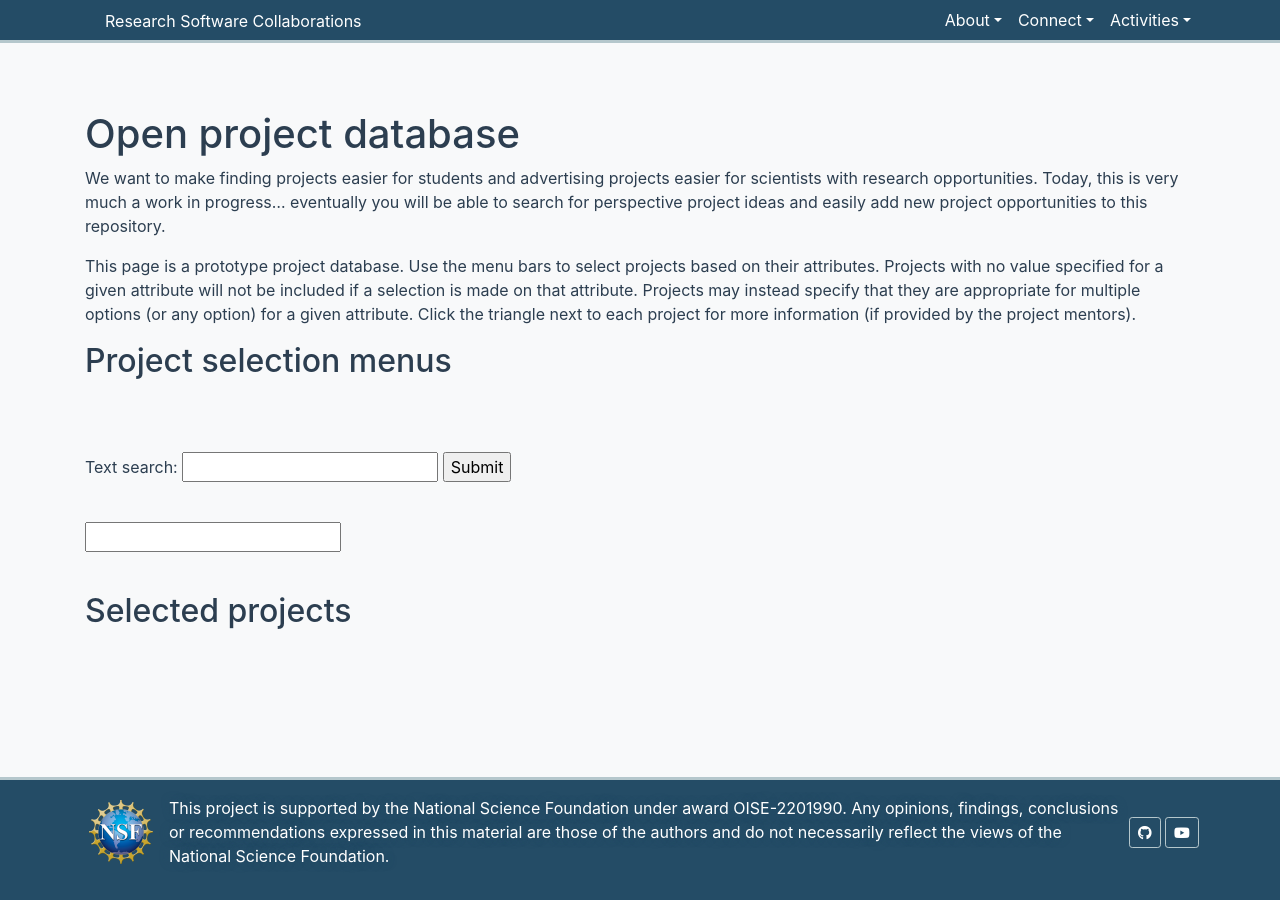
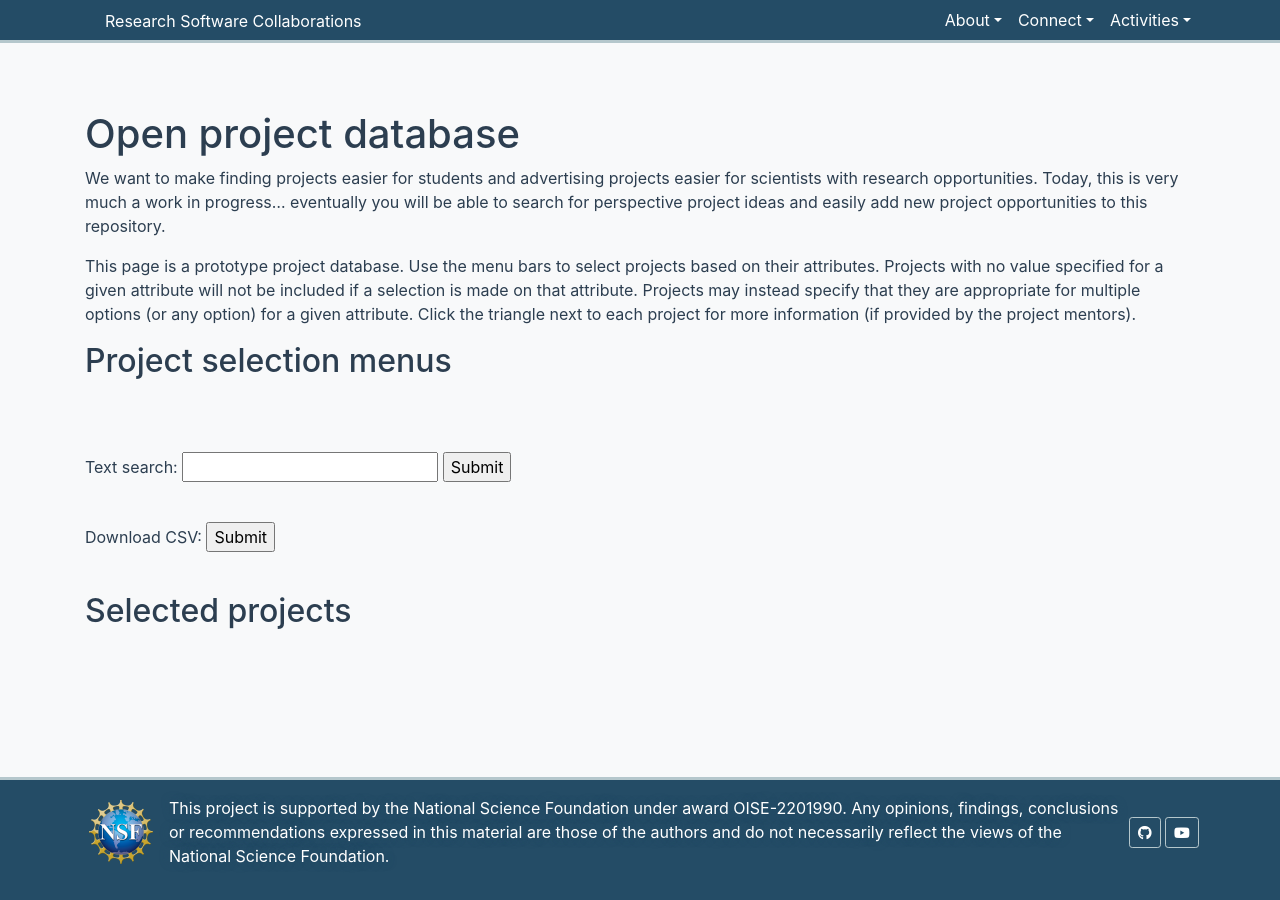
Before and after one commit to research-software-collaborations/research-software-collaborations.github.io, a Jekyll site: the page built from pages/projects.md, in a window 1280 px wide. Built offline with Jekyll 4.4.1, drawn with Linux system fonts in a browser that asks for light colours; cached includes are drawn as plain includes.

Commit message:
another test

```diff
--- a/_includes/project_database.md
+++ b/_includes/project_database.md
@@ -94,7 +94,7 @@ var id = 0;
 <br>
 
 <form name="downloadprojectsform" onsubmit="dropdownMenu3();return false">
-  <input type="Download CSV">
+  Download CSV: <input type="submit">
 </form>
 
 <br>
```
